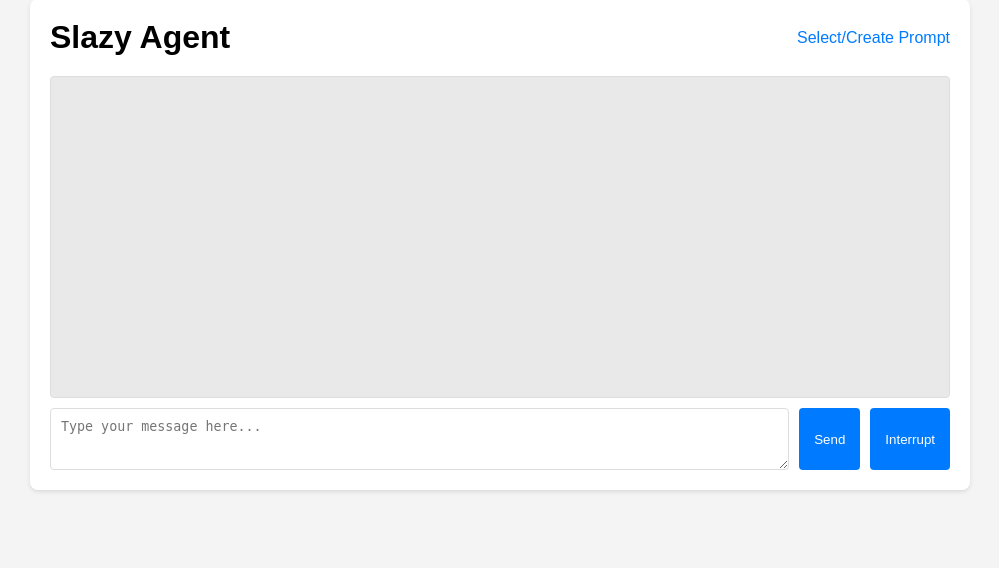
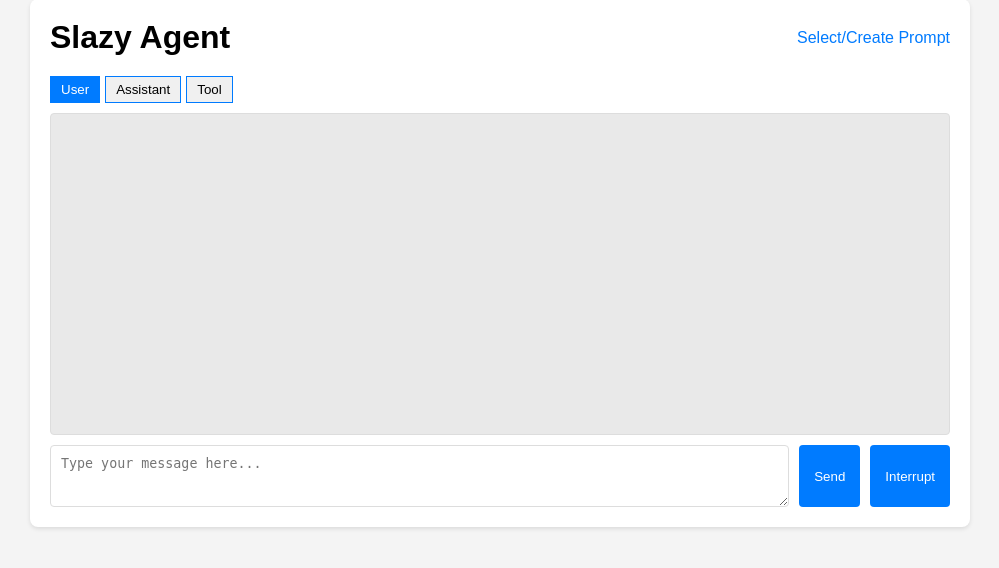
Before and after one commit to Sambosis/Slaze, a Python web app: template templates/index.html in a window 1280 px wide. Shown: the part 21-589 px from the top of the page, without its empty margins (140-1139 px from the left). Run offline with Jinja, Linux system fonts and the light colour scheme; the template is opened without the code that fills it, so the values that code supplies are empty; some libraries are stand-ins or nearby versions.

Commit message:
Add message type tabs to Web UI

```diff
--- a/templates/index.html
+++ b/templates/index.html
@@ -9,6 +9,9 @@
         body { font-family: sans-serif; margin: 0; padding: 20px; background-color: #f4f4f4; }
         .container { max-width: 900px; margin: auto; background: white; padding: 20px; border-radius: 8px; box-shadow: 0 2px 4px rgba(0,0,0,0.1); }
         .messages { border: 1px solid #ddd; padding: 10px; min-height: 300px; max-height: 600px; overflow-y: scroll; margin-bottom: 10px; background-color: #e9e9e9; border-radius: 4px; }
+        .tab-buttons { display: flex; gap: 5px; margin-bottom: 10px; }
+        .tab-buttons button { padding: 5px 10px; border: 1px solid #007bff; background: #f0f0f0; cursor: pointer; }
+        .tab-buttons button.active { background: #007bff; color: white; }
         .message { margin-bottom: 10px; padding: 8px; border-radius: 4px; }
         .user-message { background-color: #dcf8c6; text-align: right; }
         .assistant-message { background-color: #c6e8f8; text-align: left; }
@@ -29,9 +32,14 @@
             <h1>Slazy Agent</h1>
             <a href="/select_prompt">Select/Create Prompt</a>
         </div>
-        <div class="messages" id="messages">
-            <!-- Messages will be loaded here -->
+        <div class="tab-buttons">
+            <button id="tab_user" class="active" onclick="showTab('user')">User</button>
+            <button id="tab_assistant" onclick="showTab('assistant')">Assistant</button>
+            <button id="tab_tool" onclick="showTab('tool')">Tool</button>
         </div>
+        <div class="messages" id="user_messages"></div>
+        <div class="messages" id="assistant_messages" style="display:none"></div>
+        <div class="messages" id="tool_messages" style="display:none"></div>
         <div id="agent_prompt_area" class="agent-prompt" style="margin-top: 10px; margin-bottom: 10px; padding: 10px; background-color: #f0f0f0; border-radius: 4px; text-align: center; display: none;"></div>
         <div class="input-area">
             <textarea id="user_input" placeholder="Type your message here..."></textarea>
@@ -43,24 +51,45 @@
     <script>
         var socket = io();
 
+        function showTab(tab) {
+            document.getElementById('tab_user').classList.remove('active');
+            document.getElementById('tab_assistant').classList.remove('active');
+            document.getElementById('tab_tool').classList.remove('active');
+
+            document.getElementById('user_messages').style.display = 'none';
+            document.getElementById('assistant_messages').style.display = 'none';
+            document.getElementById('tool_messages').style.display = 'none';
+
+            document.getElementById('tab_' + tab).classList.add('active');
+            document.getElementById(tab + '_messages').style.display = 'block';
+        }
+
         socket.on('connect', function() {
             console.log('Connected to SocketIO');
         });
 
         socket.on('update', function(data) {
-            var messagesDiv = document.getElementById('messages');
-            messagesDiv.innerHTML = ''; // Clear existing messages
+            var userDiv = document.getElementById('user_messages');
+            var assistantDiv = document.getElementById('assistant_messages');
+            var toolDiv = document.getElementById('tool_messages');
+
+            userDiv.innerHTML = '';
+            assistantDiv.innerHTML = '';
+            toolDiv.innerHTML = '';
 
             data.user.forEach(function(msg) {
-                messagesDiv.innerHTML += '<div class="message user-message">' + msg + '</div>';
+                userDiv.innerHTML += '<div class="message user-message">' + msg + '</div>';
             });
             data.assistant.forEach(function(msg) {
-                messagesDiv.innerHTML += '<div class="message assistant-message">' + msg + '</div>';
+                assistantDiv.innerHTML += '<div class="message assistant-message">' + msg + '</div>';
             });
             data.tool.forEach(function(msg) {
-                messagesDiv.innerHTML += '<div class="message tool-message">' + msg + '</div>';
+                toolDiv.innerHTML += '<div class="message tool-message">' + msg + '</div>';
             });
-            messagesDiv.scrollTop = messagesDiv.scrollHeight; // Scroll to bottom
+
+            userDiv.scrollTop = userDiv.scrollHeight;
+            assistantDiv.scrollTop = assistantDiv.scrollHeight;
+            toolDiv.scrollTop = toolDiv.scrollHeight;
         });
 
         socket.on('agent_prompt', function(data) {
@@ -101,20 +130,27 @@
 
         // Fetch initial messages when page loads
         window.onload = function() {
+            showTab('user');
             fetch('/messages')
                 .then(response => response.json())
                 .then(data => {
-                    var messagesDiv = document.getElementById('messages');
+                    var userDiv = document.getElementById('user_messages');
+                    var assistantDiv = document.getElementById('assistant_messages');
+                    var toolDiv = document.getElementById('tool_messages');
+
                     data.user.forEach(function(msg) {
-                        messagesDiv.innerHTML += '<div class="message user-message">' + msg + '</div>';
+                        userDiv.innerHTML += '<div class="message user-message">' + msg + '</div>';
                     });
                     data.assistant.forEach(function(msg) {
-                        messagesDiv.innerHTML += '<div class="message assistant-message">' + msg + '</div>';
+                        assistantDiv.innerHTML += '<div class="message assistant-message">' + msg + '</div>';
                     });
                     data.tool.forEach(function(msg) {
-                        messagesDiv.innerHTML += '<div class="message tool-message">' + msg + '</div>';
+                        toolDiv.innerHTML += '<div class="message tool-message">' + msg + '</div>';
                     });
-                    messagesDiv.scrollTop = messagesDiv.scrollHeight; // Scroll to bottom
+
+                    userDiv.scrollTop = userDiv.scrollHeight;
+                    assistantDiv.scrollTop = assistantDiv.scrollHeight;
+                    toolDiv.scrollTop = toolDiv.scrollHeight;
                 });
         };
     </script>
```
